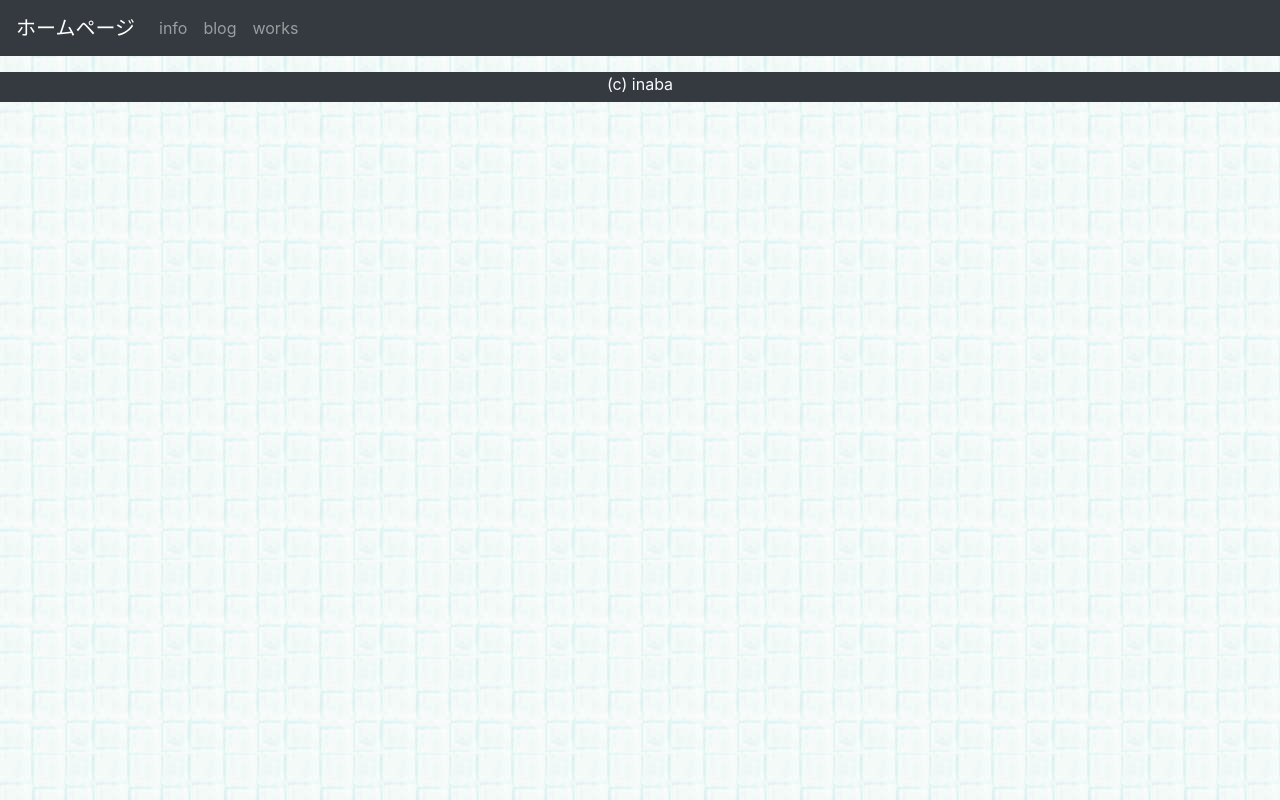
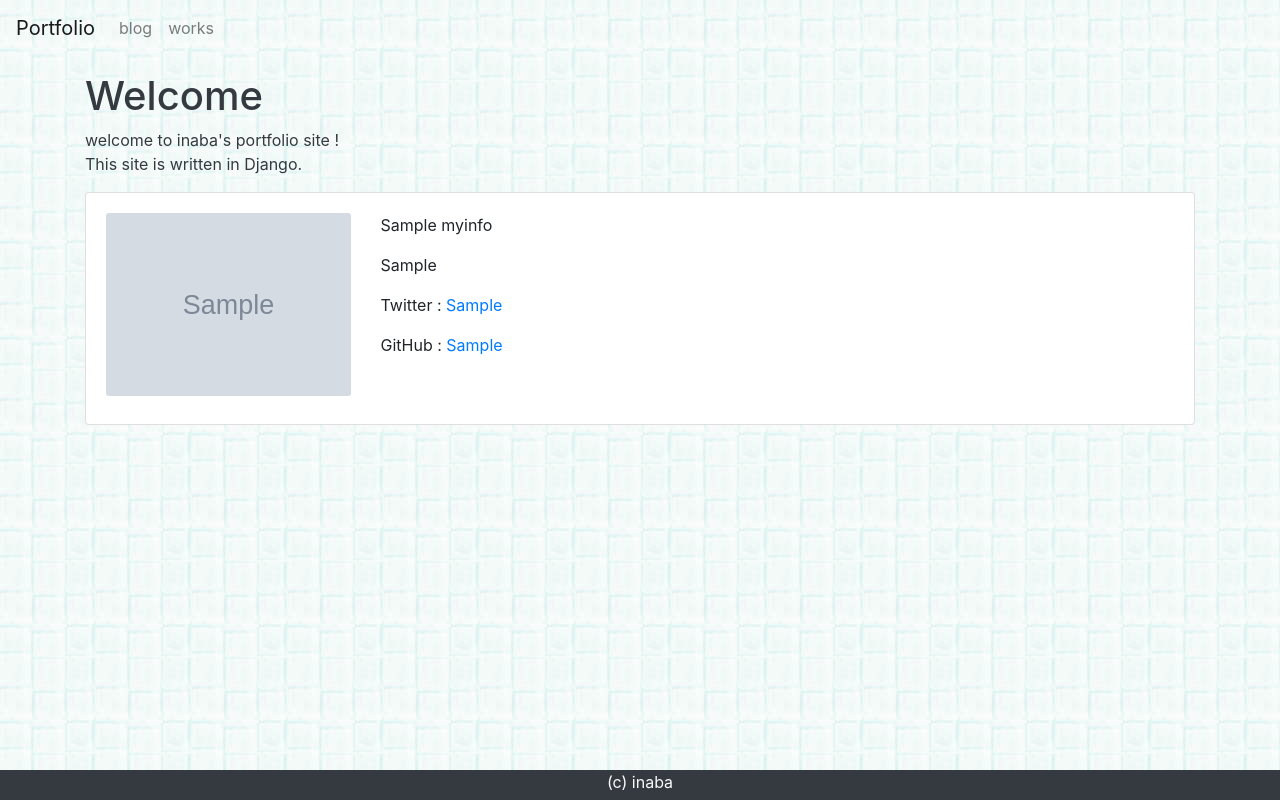
Before and after one commit to inainaba/mysite, a Django app: page / in a window 1280 px wide. Run offline with Django 3.2, Linux system fonts and the light colour scheme; tables that the repository leaves empty hold one stand-in row (values such as "Sample post"); grey boxes marked "Sample" are stand-in pictures; some libraries are stand-ins or nearby versions.

Commit message:
myinfoページ消した

```diff
--- /dev/null
+++ b/mysite/homepage/static/css/custom.css
@@ -0,0 +1,15 @@
+html {
+    position: relative;
+    min-height: 100vh;
+  }
+body {
+    /* Margin bottom by footer height */
+    margin-bottom: 30px;
+  }
+.footer {
+    position: absolute;
+    bottom: 0;
+    width: 100%;
+    /* Set the fixed height of the footer here */
+    height: 30px;
+  }
--- a/mysite/homepage/templates/homepage/base.html
+++ b/mysite/homepage/templates/homepage/base.html
@@ -13,8 +13,10 @@
         integrity="sha384-CSpejLAxvQjhYnaGctk31dTIAVVJ37ll9TXZ5+siSJ/ZYHLO6/Ae3wBxMkkeePta" crossorigin="anonymous">
     <link rel='stylesheet' href="https://cdnjs.cloudflare.com/ajax/libs/fullcalendar/3.10.0/fullcalendar.print.css"
         integrity="sha384-z97gwhg6eih9y0LEKeeKhp3kzktXuksd8JpECb6SWwru2UVRSD3KgsyEAwCXzTb1"crossorigin="anonymous" media='print' >
+
       <title>title</title>
     {% load static %}
+    <link href="{% static 'css/custom.css' %}" rel="stylesheet">
     <style type="text/css">
       body { background-image: url({% static 'homepage/b071.jpg' %});}
     </style>
@@ -43,8 +45,8 @@
 
 
    <!-- ナビバー -->
-    <nav class="navbar navbar-expand-md navbar-dark bg-dark">
-        <a class="navbar-brand" href="{% url 'homepage:top' %}">ホームページ</a>
+    <nav class="navbar navbar-expand-md navbar-light ">
+        <a class="navbar-brand" href="{% url 'homepage:top' %}">Portfolio</a>
         <button class="navbar-toggler" type="button" data-toggle="collapse" data-target="#navbarSupportedContent" aria-controls="navbarSupportedContent" aria-expanded="false" aria-label="Toggle navigation">
           <span class="navbar-toggler-icon"></span>
         </button>
@@ -52,9 +54,6 @@
         <!--ナビゲーション-->
         <div class="collapse navbar-collapse" id="navbarSupportedContent">
           <ul class="navbar-nav mr-auto">
-            <li>
-                <a class="nav-item nav-link " href="{% url 'homepage:myinfo' %}">info</a>
-            </li>
             <li>
                 <a class="nav-item nav-link " href="{% url 'homepage:myblog' %}">blog</a>
             </li>
@@ -72,10 +71,8 @@
       </div>
 
       <!-- フッター -->
-      <footer class="footer">
-        <div class="col-md-12 mt-3 bg-dark" style="height:30px;">
+      <footer class="footer bg-dark">
           <p class="text-light text-center">(c) inaba</p>
-        </div>
       </footer>
 
 </body>
--- a/mysite/homepage/templates/homepage/top.html
+++ b/mysite/homepage/templates/homepage/top.html
@@ -1,5 +1,31 @@
 {% extends "homepage/base.html" %}
 
-{% block tron %}
+{% block content %}
 
+<h1 class="text-dark">Welcome</h1>
+<p class="text-dark">
+    welcome to inaba's portfolio site !<br>
+    This site is written in Django.
+</p>
+<div container>
+    <div class="row">
+        <div class="col-md-12 ">
+            <div class="card md-5  ">
+                <div class="card-body ">
+                    <div class="row">
+                        <div class="col-md-3">
+                            <img src="{{ myinfo.picture.url }}" class="card-img mb-2">
+                        </div>
+                        <div class="col-md-9">
+                            <p>{{ myinfo.name }}</p>
+                            <p>{{ myinfo.selling_point }}</p>
+                            <p>Twitter : <a href="{{ myinfo.twitter }}">{{ myinfo.twitter }}</a></p>
+                            <p>GitHub : <a href="{{ myinfo.github }}">{{ myinfo.github }}</a></p>
+                        </div>
+                    </div>
+                </div>
+            </div>
+        </div>
+    </div>
+</div>
 {% endblock %}
--- a/mysite/homepage/urls.py
+++ b/mysite/homepage/urls.py
@@ -5,7 +5,6 @@ app_name = 'homepage'
 
 urlpatterns = [
     path('', views.Top.as_view(), name='top'),
-    path('info/', views.Myinfo.as_view(), name='myinfo'),
     path('myblog/', views.Myblog.as_view(), name='myblog'),
     path('works/', views.Works.as_view(), name='works'),
 ]
--- a/mysite/homepage/views.py
+++ b/mysite/homepage/views.py
@@ -5,10 +5,6 @@ from .models import *
 
 class Top(generic.TemplateView):
     template_name = "homepage/top.html"
-
-
-class Myinfo(generic.TemplateView):
-    template_name = "homepage/myinfo.html"
     model = Myinfo
 
     def get_context_data(self, **kwargs):
@@ -22,6 +18,7 @@ class Myblog(generic.ListView):
     model = Blog
     context_object_name = "blogs"
 
+
 class Works(generic.ListView):
     template_name = "homepage/works.html"
     model = Work
```
